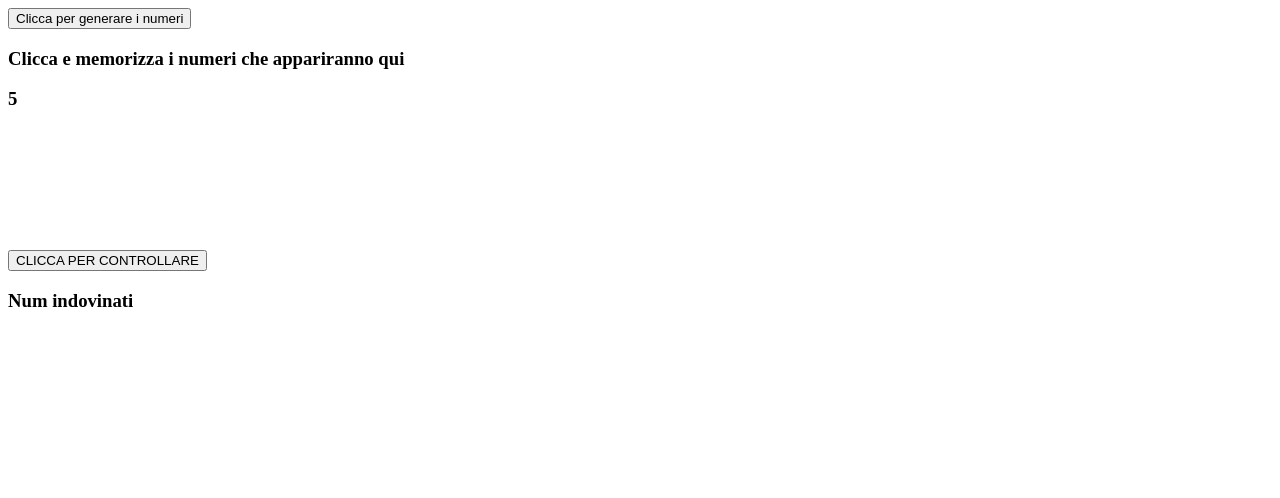
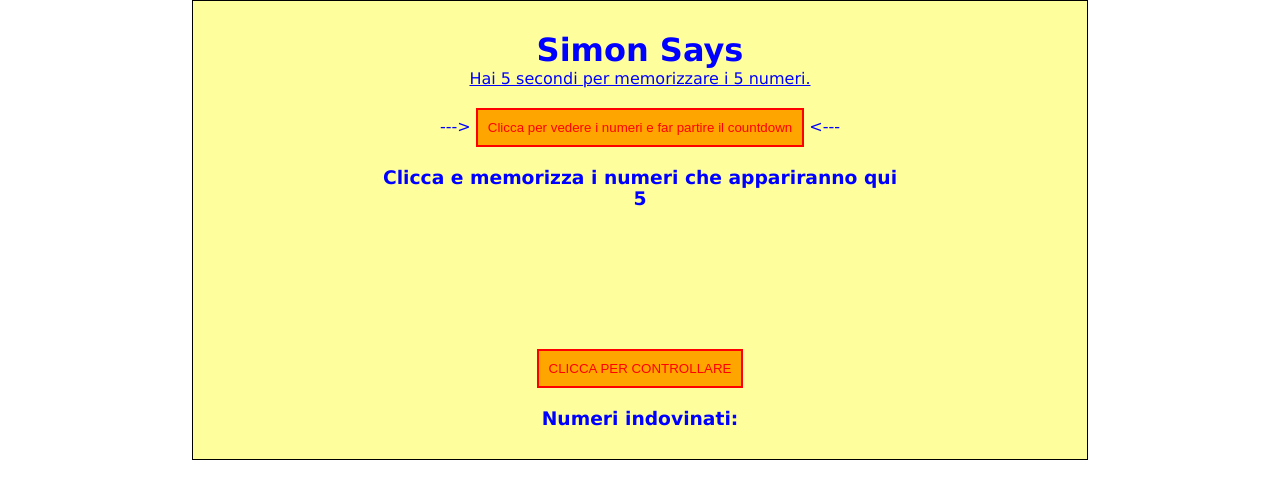
Before and after one commit to nicolamilani1988/js-simon, a plain HTML site: page BONUS HTML/index.html in a window 1280 px wide. Drawn offline with Linux system fonts and the light colour scheme.

Commit message:
stampati risultati su HTML. Inserito style

```diff
--- /dev/null
+++ b/BONUS HTML/css/style.css
@@ -0,0 +1,39 @@
+*{
+  box-sizing: border-box;
+  padding: 0;
+  margin: 0;
+  }
+
+body{
+  font-family: 'Verdana';
+  color: blue;
+}
+
+.container{
+  border: 1px solid black;
+  width: 70%;
+  margin: auto;
+  text-align: center;
+  padding: 30px 0;
+  background-color: #FEFE9C;
+}
+
+p{
+  text-decoration: underline;
+}
+
+#number-generator, #button-check{
+  margin: 20px 0;
+  padding: 10px;
+  background-color: orange;
+  color:red;
+  border: 2px solid red;
+}
+
+#timer{
+  margin-bottom: 20px;
+}
+
+ul li{
+  list-style-type: none;
+}
--- a/BONUS HTML/index.html
+++ b/BONUS HTML/index.html
@@ -3,17 +3,19 @@
   <head>
     <meta charset="utf-8">
     <title>Simon Says</title>
-    <style media="screen">
-      ul li{
-        list-style-type: none;
-      }
-
-    </style>
+    <link rel="stylesheet" href="./css/style.css">
   </head>
 
   <body>
 
-    <button id="number-generator" type="button" name="button">Clicca per generare i numeri</button>
+    <div class="container">
+
+      <h1>Simon Says</h1>
+      <p>Hai 5 secondi per memorizzare i 5 numeri.</p>
+      <span>---></span>
+      <button id="number-generator" type="button" name="button">Clicca per vedere i numeri e far partire il countdown</button>
+      <span> <--- </span>
+
 
       <h3 id="principal-numbers">Clicca e memorizza i numeri che appariranno qui</h3>
       <h3 id="timer">5</h3>
@@ -47,7 +49,10 @@
       </div>
 
 
-    <h3 id="results">Num indovinati</h3>
+      <h3 id="results">Numeri indovinati:</h3>
+
+    </div>
+
 
     <script type="text/javascript" src="script.js"></script>
 
--- a/BONUS HTML/script.js
+++ b/BONUS HTML/script.js
@@ -54,7 +54,7 @@ function tick(){
   document.getElementById("timer").innerHTML = sec--;
   if(sec < 0){
     clearInterval(clock);
-    document.getElementById("timer").innerHTML = "STOP";
+    document.getElementById("timer").innerHTML = "Scrivi i numeri che hai memorizzato";
     myH3.innerHTML = "NUMERI NASCOSTI";
     for(var i=0;i<myInputs.length;i++){
       var myInput = myInputs[i];
@@ -72,29 +72,7 @@ function countdown(){
 }
 
 
-function insertNumber(){
-  var userNumbers = [];
-  while(userNumbers.length < 5){
-    var userNumber = parseInt(prompt("Dammi un numero"));
-    if(userNumbers.indexOf(userNumber) >=0 || Number.isNaN(userNumber)){
-      alert("dammi numero nuovo");
-    } else {
-      userNumbers.push(userNumber);
-    }
-  }
-  console.log("num utente ",userNumbers);
-
-  var okNumbers =[];
-  for(var i=0;i<userNumbers.length;i++){
-    if(casualNumbers.includes(userNumbers[i])){
-      okNumbers.push(userNumbers[i]);
-    }
-  }
-  console.log("hai indovinato i seguenti numeri :" , okNumbers);
-  var result = okNumbers.length;
-  console.log("hai memorizzato ", result, " numeri");
-}
-
+// funzione per estrarre num input e confrontarli con i 5
 function validateNumber(){
 
   var insertedValues = document.getElementsByClassName("choose-number");
@@ -120,7 +98,11 @@ function validateNumber(){
     }
   }
 
-  console.log("NUMERI IN COMUNE ",okNumbers);
+    if(okNumbers.length == 0){
+      document.getElementById("results").innerHTML = "Numeri indovinati: Nessuno";
+    } else {
+      document.getElementById("results").innerHTML = "Numeri indovinati: " + okNumbers;
+    }
 
 
 }
```
Lines whose indentation alone changed are shown as unchanged.
